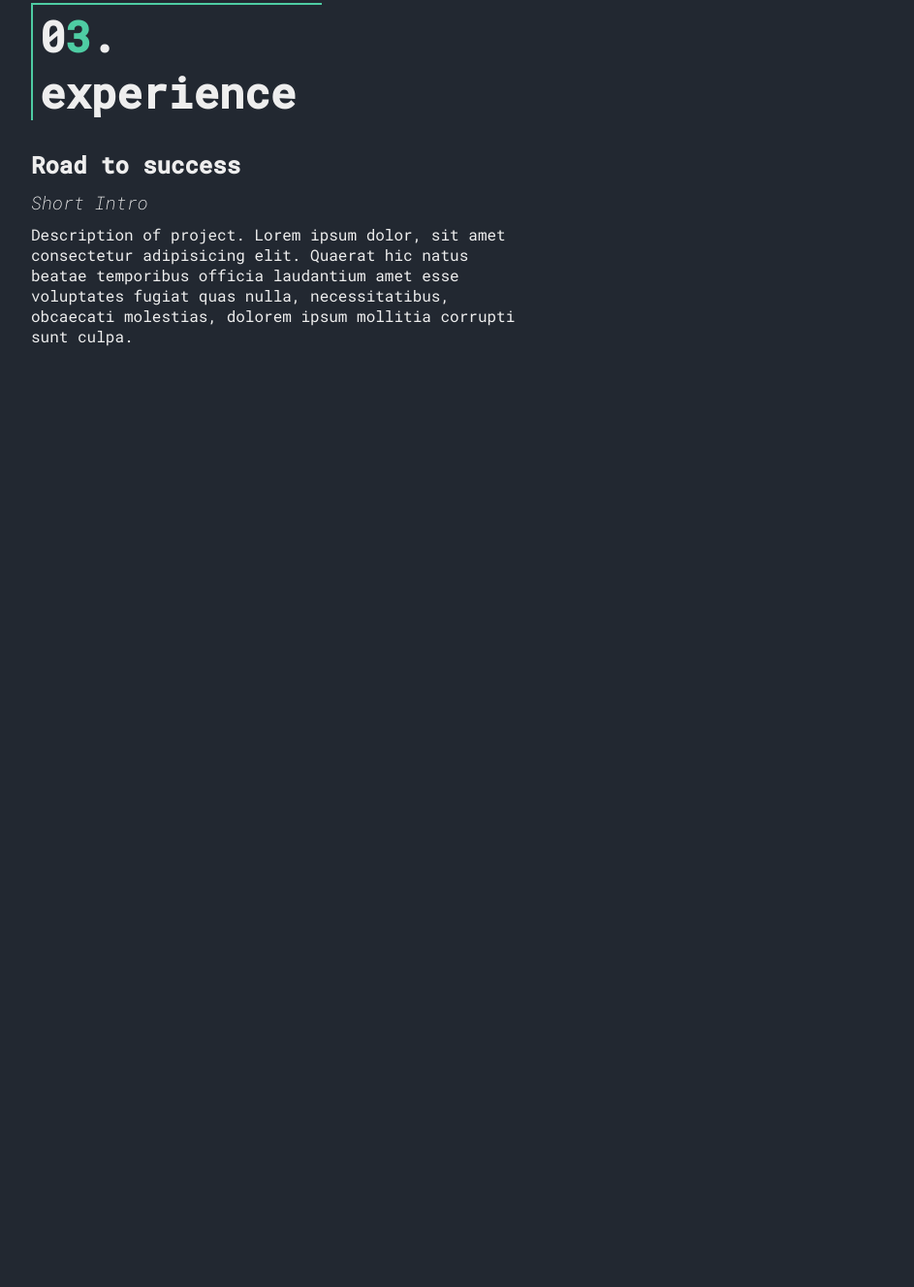
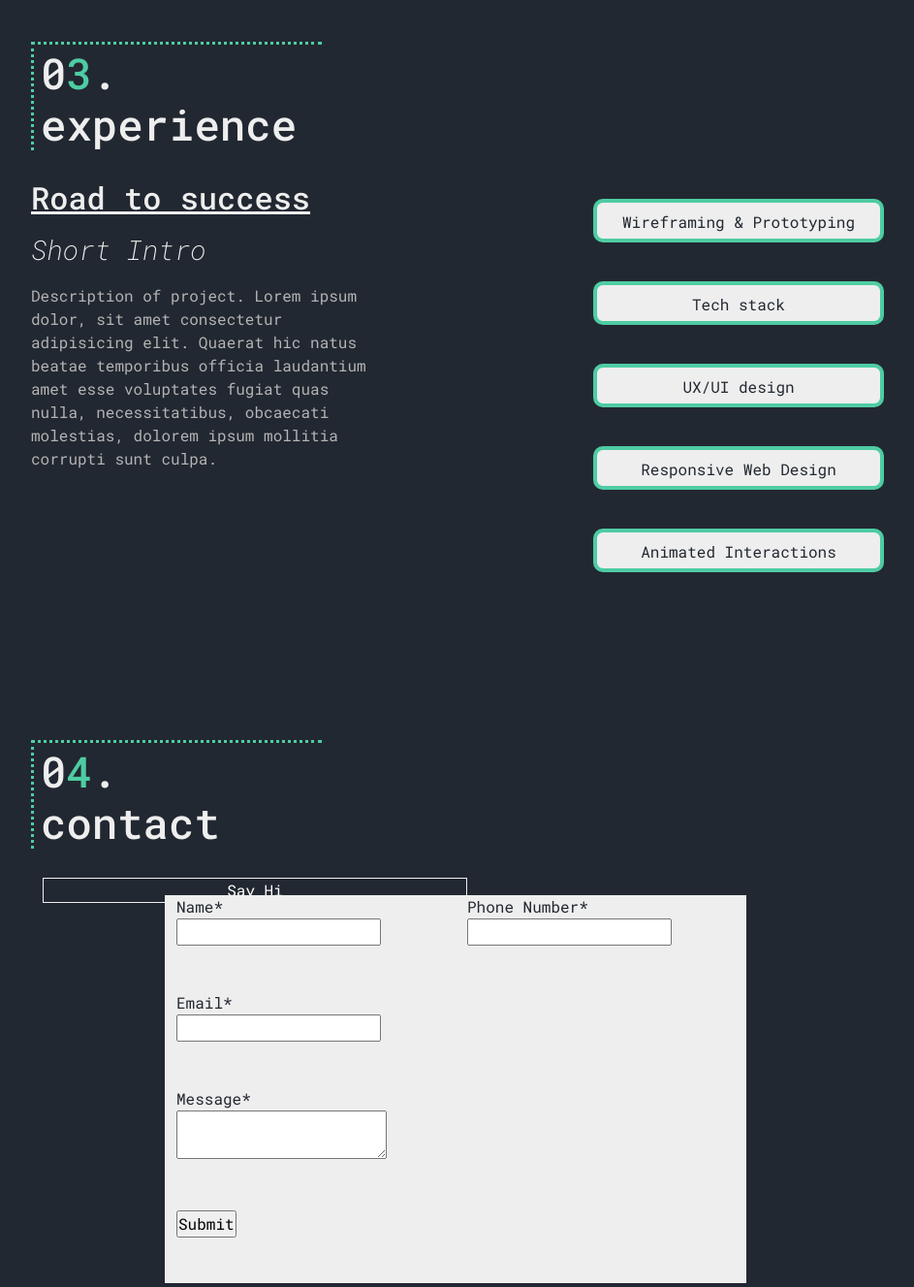
Before and after one commit to tommyb89/portfolio-v1, a plain HTML site: page index.html in a window 1280 px wide. Shown: the part 1397-2724 px from the top of the page at 97% size, without its empty margins (158-1101 px from the left). Before the commit the page ends 2120 px from the top, so only its background shows below. Drawn offline with nearby package versions, Linux system fonts and the light colour scheme.

Commit message:
contact form

```diff
--- /dev/null
+++ b/dist/index.dev.js
@@ -0,0 +1,4 @@
+"use strict";
+
+// Copyright current year
+document.getElementById("year").innerHTML = new Date().getFullYear();
--- a/index.html
+++ b/index.html
@@ -12,6 +12,13 @@
       crossorigin="anonymous"
       referrerpolicy="no-referrer"
     />
+
+    <!-- Bootstrap CDN -->
+    <link
+      href="https://cdn.jsdelivr.net/npm/bootstrap@5.1.2/dist/css/bootstrap.min.css"
+      rel="stylesheet"
+    />
+    <script src="https://cdn.jsdelivr.net/npm/bootstrap@5.1.2/dist/js/bootstrap.bundle.min.js"></script>
     <link rel="stylesheet" href="styles.css" />
     <title>Tomasz Bielasik</title>
   </head>
@@ -68,16 +75,20 @@
 
     <!-- Scroll down -->
     <aside class="scroll-down">
-      <a class="scroll-down__link" href="#work">see more</a
-      ><i class="scroll-down__icon far fa-arrow-alt-circle-right fa-3"></i>
-
-      <!-- <i class="scroll-down__icon fa-solid fa-angles-down fa-3x"></i> -->
+      <a class="scroll-down__link" href="#work">see more</a>
+      <i class="scroll-down__icon far fa-arrow-alt-circle-right fa-3"></i>
     </aside>
 
     <!-- Main -->
     <main>
       <!-- Work -->
       <section class="work">
+        <!-- Scroll down -->
+        <aside class="scroll-up">
+          <i class="scroll-up__icon far fa-arrow-alt-circle-right fa-3"></i>
+          <a class="scroll-up__link" href="#work">go back</a>
+
+        </aside>
         <div class="work__heading">
           <h1 class="page">
             0<span class="page-no">2</span>. <br />
@@ -88,7 +99,7 @@
         <i class="arrow-right fas fa-angle-double-right"></i>
         <article class="work__article">
           <div class="work__article-description">
-            <h2>Project Name</h2>
+            <h2>Project's Name</h2>
             <h3><i>Short Intro</i></h3>
             <p>
               Description of project. Lorem ipsum dolor, sit amet consectetur
@@ -130,8 +141,8 @@
             experience
           </h1>
         </div>
-        <article class="work__article">
-          <div class="work__article-description">
+        <article class="experience__article">
+          <div class="experience__article-description">
             <h2>Road to success</h2>
             <h3><i>Short Intro</i></h3>
             <p>
@@ -140,13 +151,78 @@
               laudantium amet esse voluptates fugiat quas nulla, necessitatibus,
               obcaecati molestias, dolorem ipsum mollitia corrupti sunt culpa.
             </p>
+          </div>
+
+          <!-- skills -->
+          <div class="skills-wrapper">
+            <div class="skill">Wireframing & Prototyping</div>
+            <div class="skill">Tech stack</div>
+            <div class="skill">UX/UI design</div>
+            <div class="skill">Responsive Web Design</div>
+            <div class="skill">Animated Interactions</div>
+          </div>
+        </article>
+      </section>
+
+      <!-- Contact -->
+      <section class="contact">
+        <div class="experience__heading">
+          <h1 class="page">
+            0<span class="page-no">4</span>. <br />
+            contact
+          </h1>
+        </div>
+
+        <!-- Contact form -->
+        <div class="container">
+          <div class="contact__hello col-sm-12">Say Hi</div>
+
+          <!-- Form -->
+          <form class="contact__form row" action="" onsubmit="return submitMessage(event);">
+          <!-- Full Name -->
+          <div class="col-sm-6">
+            <div class="contact__input">
+              <label for="name">Name*</label> <br />
+              <input type="text" name="fullName" id="fullName" required>
             </div>
+          </div>
+          <!-- Phone number -->
+          <div class="col-sm-6">
+            <div class="contact__input">
+              <label for="phone">Phone Number*</label>
+              <input type="tel" id="phone" name="phone" pattern="[0-9]{4}-[0-9]{3}-[0-9]{3}" required>
+            </div>
+          </div>
+          <!-- Email -->
+          <div class="col-sm-12">
+            <div class="contact__input">
+              <label for="email">Email*</label><br />
+              <input type="text" name="email" id="email" required>
+            </div>
+          </div>
+          <!-- Message -->
+          <div class="col-sm-12">
+            <div class="contact__textarea">
+              <label for="message">Message*</label><br />
+              <textarea name="message" id="message" required></textarea>
+            </div>
+          </div>
+          <!-- Submit button -->
+          <div class="contact__button col-sm-12">
+            <input type="submit" />
+          </div>
+
+        </form>
+        </div>
+
       </section>
-      <!-- Contact -->
-      <section class="contact"></section>
     </main>
 
     <!-- Footer -->
-    <footer></footer>
+    <footer>
+      Copyright © <span id="year"></span> by Tomasz
+    </footer>
+
+    <script src="index.js"></script>
   </body>
 </html>
--- /dev/null
+++ b/index.js
@@ -0,0 +1,2 @@
+// Copyright current year
+document.getElementById("year").innerHTML = new Date().getFullYear();
--- a/sass/abstracts/_variables.scss
+++ b/sass/abstracts/_variables.scss
@@ -1,3 +1,4 @@
+//Colors
 $primary-color: #222831;
 $secondary-color: #4ecca3;
 $tertiary-color: #eeeeee;
--- a/sass/components/_scroll-down.scss
+++ b/sass/components/_scroll-down.scss
@@ -18,3 +18,26 @@
     margin-left: 25px;
   }
 }
+
+// Scroll up
+
+.scroll-up {
+  position: fixed;
+  display: flex;
+  z-index: 1;
+  transform: rotate(90deg);
+  align-items: center;
+  top: 100px;
+  right: 20px;
+
+  &__link {
+    text-decoration: none;
+    color: $tertiary-color;
+  }
+  &__icon {
+    transform: rotate(135deg);
+    font-size: 36px;
+    color: $secondary-color;
+    margin-right: 25px;
+  }
+}
--- a/sass/pages/_about.scss
+++ b/sass/pages/_about.scss
@@ -34,6 +34,8 @@
     border-radius: 10px;
     float: right;
     transition: 0.2s;
+    font-weight: 500;
+    letter-spacing: 2px;
   }
 
   &__button:hover {
--- a/sass/pages/_contact.scss
+++ b/sass/pages/_contact.scss
@@ -0,0 +1,28 @@
+.contact {
+  height: 90vh;
+  color: $tertiary-color;
+  margin: 0 140px;
+  position: relative;
+
+  &__form {
+    background-color: $tertiary-color;
+    position: absolute;
+    left: 50%;
+    top: 50%;
+    -webkit-transform: translate(-50%, -50%);
+    transform: translate(-50%, -50%);
+    color: $primary-color;
+    width: 600px;
+    height: 400px;
+
+    display: flex;
+  }
+
+  &__hello {
+    text-align: center;
+    background-color: $primary-color;
+    color: white;
+    border: 1px solid $tertiary-color;
+    width: 50%;
+  }
+}
--- a/sass/pages/_experience.scss
+++ b/sass/pages/_experience.scss
@@ -9,8 +9,59 @@
   &__heading {
     margin-bottom: 30px;
     padding: 3px 0px 0px 7px;
-    border-top: 2px solid $secondary-color;
-    border-left: 2px solid $secondary-color;
+    border-top: 3px dotted $secondary-color;
+    border-left: 3px dotted $secondary-color;
     width: 300px;
   }
+  &__article {
+    display: flex;
+
+    &-description {
+      width: 500px;
+      display: flex;
+      flex-direction: column;
+      gap: 10px;
+    }
+    &-description h2 {
+      text-decoration: underline;
+    }
+    &-description h3 {
+      font-style: italic;
+      font-weight: 200;
+    }
+    &-description p {
+      color: rgb(180, 180, 180);
+    }
+  }
+
+  .skills-wrapper {
+    width: 800px;
+  }
+
+  .skill {
+    margin: 20px;
+    width: 300px;
+    height: 45px;
+    padding: 8px;
+    text-align: center;
+    font-size: 16px;
+    color: $primary-color;
+    border: 4px solid $secondary-color;
+    border-radius: 10px;
+    background-color: $tertiary-color;
+    float: right;
+    transition: 0.3s;
+  }
+
+  .skill:hover {
+    box-shadow: 5px 6px $primary-color, 6px 7px 0 1px $secondary-color;
+  }
 }
+// &__button:hover {
+//
+// }
+
+// &__button:active {
+//   transform: translate(2px, 2px);
+//   box-shadow: 0px 1px $primary-color, 0px 1px $secondary-color;
+// }
--- a/sass/pages/_work.scss
+++ b/sass/pages/_work.scss
@@ -1,5 +1,5 @@
 .work {
-  height: 85vh;
+  height: 90vh;
   color: $tertiary-color;
   display: flex;
   flex-direction: column;
@@ -9,8 +9,8 @@
   &__heading {
     margin-bottom: 30px;
     padding: 3px 0px 0px 7px;
-    border-top: 2px solid $secondary-color;
-    border-left: 2px solid $secondary-color;
+    border-top: 3px dotted $secondary-color;
+    border-left: 3px dotted $secondary-color;
     width: 300px;
   }
   &__article {
@@ -24,12 +24,14 @@
       gap: 10px;
     }
     &-description h2 {
+      text-decoration: underline;
     }
     &-description h3 {
       font-style: italic;
       font-weight: 200;
     }
     &-description p {
+      color: rgb(180, 180, 180);
     }
 
     &-card {
--- a/styles.scss
+++ b/styles.scss
@@ -20,3 +20,10 @@ body {
   font-family: $primary-font;
   padding: 0 50px;
 }
+
+footer {
+  text-align: center;
+  color: $tertiary-color;
+  font-size: 12px;
+  margin-bottom: 20px;
+}
```
Also changed, not shown: styles.css.
